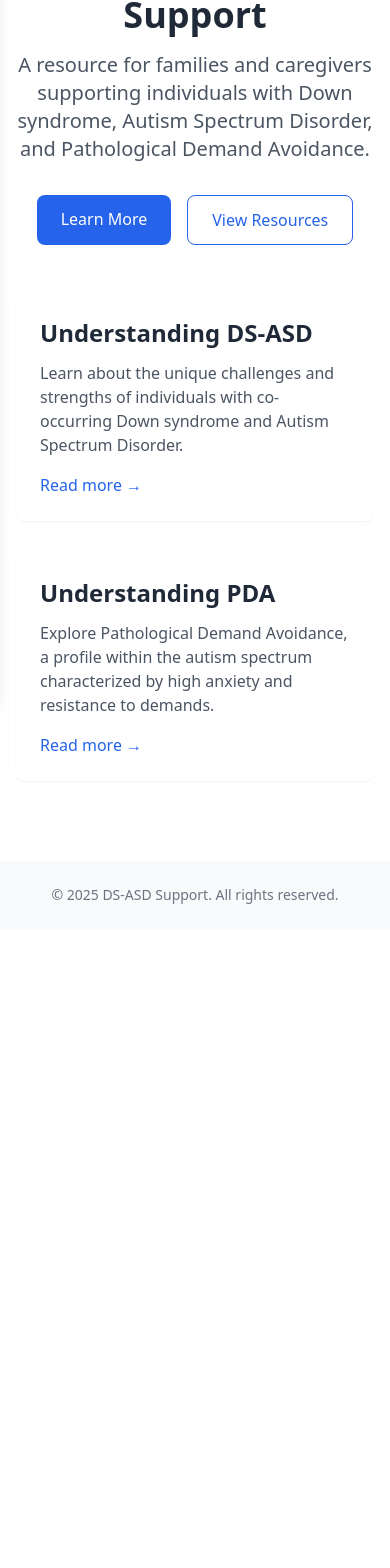
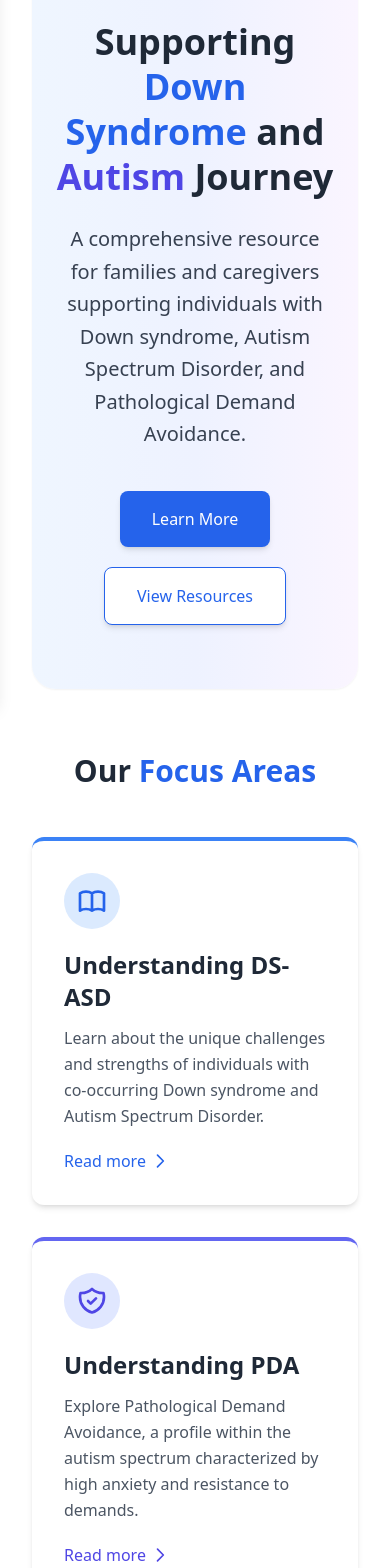
Before and after one commit to johnnyhawk02/ds-asd, a React (Vite) app: page / in a window 390 px wide. Shown: the part 141-1709 px from the top of the page. Before the commit the page ends 1070 px from the top, so only its background shows below. Built offline with nearby package versions, Linux system fonts and the light colour scheme.

Commit message:
Revamp HomePage layout with a new hero section, feature cards, and a call to action. Enhanced styling and responsiveness using Tailwind CSS for improved user experience.

```diff
--- a/src/pages/HomePage.tsx
+++ b/src/pages/HomePage.tsx
@@ -2,46 +2,109 @@ import { Link } from 'react-router-dom';
 
 const HomePage = () => {
   return (
-    <div className="max-w-4xl mx-auto">
-      <div className="text-center mb-12">
-        <h1 className="text-4xl font-bold text-gray-800 mb-4">Welcome to DS-ASD Support</h1>
-        <p className="text-xl text-gray-600 mb-8">
-          A resource for families and caregivers supporting individuals with Down syndrome, Autism Spectrum Disorder, and Pathological Demand Avoidance.
+    <div className="max-w-7xl mx-auto px-4">
+      {/* Hero Section with gradient background */}
+      <div className="py-16 mb-16 bg-gradient-to-r from-blue-50 via-indigo-50 to-purple-50 rounded-3xl px-6 md:px-12 shadow-sm">
+        <div className="max-w-3xl mx-auto text-center">
+          <h1 className="text-4xl md:text-5xl font-bold text-gray-800 mb-6 leading-tight">
+            Supporting <span className="text-blue-600">Down Syndrome</span> and <span className="text-indigo-600">Autism</span> Journey
+          </h1>
+          <p className="text-xl text-gray-700 mb-10 leading-relaxed">
+            A comprehensive resource for families and caregivers supporting individuals with Down syndrome,
+            Autism Spectrum Disorder, and Pathological Demand Avoidance.
           </p>
-        <div className="flex flex-wrap justify-center gap-4">
+          <div className="flex flex-wrap justify-center gap-5">
             <Link
               to="/about"
-            className="px-6 py-3 bg-blue-600 text-white font-medium rounded-lg hover:bg-blue-700 transition duration-300"
+              className="px-8 py-4 bg-blue-600 text-white font-medium rounded-lg hover:bg-blue-700 transition duration-300 shadow-md hover:shadow-lg transform hover:-translate-y-1"
             >
               Learn More
             </Link>
             <Link
               to="/resources"
-            className="px-6 py-3 bg-white text-blue-600 font-medium rounded-lg border border-blue-600 hover:bg-blue-50 transition duration-300"
+              className="px-8 py-4 bg-white text-blue-600 font-medium rounded-lg border border-blue-600 hover:bg-blue-50 transition duration-300 shadow-md hover:shadow-lg transform hover:-translate-y-1"
             >
               View Resources
             </Link>
           </div>
         </div>
+      </div>
 
-      <div className="grid md:grid-cols-2 gap-8 mb-12">
-        <div className="bg-white rounded-lg shadow-sm p-6">
-          <h2 className="text-2xl font-semibold text-gray-800 mb-3">Understanding DS-ASD</h2>
-          <p className="text-gray-600 mb-4">
+      {/* Feature Cards */}
+      <div className="mb-20">
+        <h2 className="text-3xl font-bold text-center mb-12 text-gray-800">
+          Our <span className="text-blue-600">Focus Areas</span>
+        </h2>
+
+        <div className="grid md:grid-cols-3 gap-8">
+          <div className="bg-white rounded-xl shadow-md p-8 border-t-4 border-blue-500 hover:shadow-xl transition duration-300 transform hover:-translate-y-1">
+            <div className="bg-blue-100 p-3 rounded-full w-14 h-14 flex items-center justify-center mb-5">
+              <svg xmlns="http://www.w3.org/2000/svg" className="h-8 w-8 text-blue-600" fill="none" viewBox="0 0 24 24" stroke="currentColor">
+                <path strokeLinecap="round" strokeLinejoin="round" strokeWidth={2} d="M12 6.253v13m0-13C10.832 5.477 9.246 5 7.5 5S4.168 5.477 3 6.253v13C4.168 18.477 5.754 18 7.5 18s3.332.477 4.5 1.253m0-13C13.168 5.477 14.754 5 16.5 5c1.747 0 3.332.477 4.5 1.253v13C19.832 18.477 18.247 18 16.5 18c-1.746 0-3.332.477-4.5 1.253" />
+              </svg>
+            </div>
+            <h3 className="text-2xl font-semibold text-gray-800 mb-3">Understanding DS-ASD</h3>
+            <p className="text-gray-600 mb-5 leading-relaxed">
               Learn about the unique challenges and strengths of individuals with co-occurring Down syndrome and Autism Spectrum Disorder.
             </p>
-          <Link to="/about" className="text-blue-600 hover:text-blue-800 font-medium">
-            Read more →
+            <Link to="/about" className="text-blue-600 hover:text-blue-800 font-medium inline-flex items-center group">
+              Read more
+              <svg xmlns="http://www.w3.org/2000/svg" className="h-5 w-5 ml-1 group-hover:translate-x-1 transition-transform" fill="none" viewBox="0 0 24 24" stroke="currentColor">
+                <path strokeLinecap="round" strokeLinejoin="round" strokeWidth={2} d="M9 5l7 7-7 7" />
+              </svg>
             </Link>
           </div>
 
-        <div className="bg-white rounded-lg shadow-sm p-6">
-          <h2 className="text-2xl font-semibold text-gray-800 mb-3">Understanding PDA</h2>
-          <p className="text-gray-600 mb-4">
+          <div className="bg-white rounded-xl shadow-md p-8 border-t-4 border-indigo-500 hover:shadow-xl transition duration-300 transform hover:-translate-y-1">
+            <div className="bg-indigo-100 p-3 rounded-full w-14 h-14 flex items-center justify-center mb-5">
+              <svg xmlns="http://www.w3.org/2000/svg" className="h-8 w-8 text-indigo-600" fill="none" viewBox="0 0 24 24" stroke="currentColor">
+                <path strokeLinecap="round" strokeLinejoin="round" strokeWidth={2} d="M9 12l2 2 4-4m5.618-4.016A11.955 11.955 0 0112 2.944a11.955 11.955 0 01-8.618 3.04A12.02 12.02 0 003 9c0 5.591 3.824 10.29 9 11.622 5.176-1.332 9-6.03 9-11.622 0-1.042-.133-2.052-.382-3.016z" />
+              </svg>
+            </div>
+            <h3 className="text-2xl font-semibold text-gray-800 mb-3">Understanding PDA</h3>
+            <p className="text-gray-600 mb-5 leading-relaxed">
               Explore Pathological Demand Avoidance, a profile within the autism spectrum characterized by high anxiety and resistance to demands.
             </p>
-          <Link to="/understanding-pda" className="text-blue-600 hover:text-blue-800 font-medium">
-            Read more →
+            <Link to="/understanding-pda" className="text-indigo-600 hover:text-indigo-800 font-medium inline-flex items-center group">
+              Read more
+              <svg xmlns="http://www.w3.org/2000/svg" className="h-5 w-5 ml-1 group-hover:translate-x-1 transition-transform" fill="none" viewBox="0 0 24 24" stroke="currentColor">
+                <path strokeLinecap="round" strokeLinejoin="round" strokeWidth={2} d="M9 5l7 7-7 7" />
+              </svg>
+            </Link>
+          </div>
+
+          <div className="bg-white rounded-xl shadow-md p-8 border-t-4 border-purple-500 hover:shadow-xl transition duration-300 transform hover:-translate-y-1">
+            <div className="bg-purple-100 p-3 rounded-full w-14 h-14 flex items-center justify-center mb-5">
+              <svg xmlns="http://www.w3.org/2000/svg" className="h-8 w-8 text-purple-600" fill="none" viewBox="0 0 24 24" stroke="currentColor">
+                <path strokeLinecap="round" strokeLinejoin="round" strokeWidth={2} d="M19 11H5m14 0a2 2 0 012 2v6a2 2 0 01-2 2H5a2 2 0 01-2-2v-6a2 2 0 012-2m14 0V9a2 2 0 00-2-2M5 11V9a2 2 0 012-2m0 0V5a2 2 0 012-2h6a2 2 0 012 2v2M7 7h10" />
+              </svg>
+            </div>
+            <h3 className="text-2xl font-semibold text-gray-800 mb-3">Adapted Resources</h3>
+            <p className="text-gray-600 mb-5 leading-relaxed">
+              Access specialized tools and resources designed to support the unique needs of individuals with Down syndrome and autism.
+            </p>
+            <Link to="/adapted-edaq8" className="text-purple-600 hover:text-purple-800 font-medium inline-flex items-center group">
+              Explore tools
+              <svg xmlns="http://www.w3.org/2000/svg" className="h-5 w-5 ml-1 group-hover:translate-x-1 transition-transform" fill="none" viewBox="0 0 24 24" stroke="currentColor">
+                <path strokeLinecap="round" strokeLinejoin="round" strokeWidth={2} d="M9 5l7 7-7 7" />
+              </svg>
+            </Link>
+          </div>
+        </div>
+      </div>
+
+      {/* Call to Action */}
+      <div className="bg-blue-600 text-white rounded-2xl py-12 px-8 mb-20 shadow-lg">
+        <div className="max-w-3xl mx-auto text-center">
+          <h2 className="text-3xl font-bold mb-6">Join Our Supportive Community</h2>
+          <p className="text-lg mb-8 opacity-90">
+            Connect with other families, share experiences, and access specialized resources to support your loved ones.
+          </p>
+          <Link
+            to="/contact"
+            className="inline-block px-8 py-4 bg-white text-blue-600 font-medium rounded-lg hover:bg-blue-50 transition duration-300 shadow-md"
+          >
+            Get in Touch
           </Link>
         </div>
       </div>
```
Lines whose indentation alone changed are shown as unchanged.
